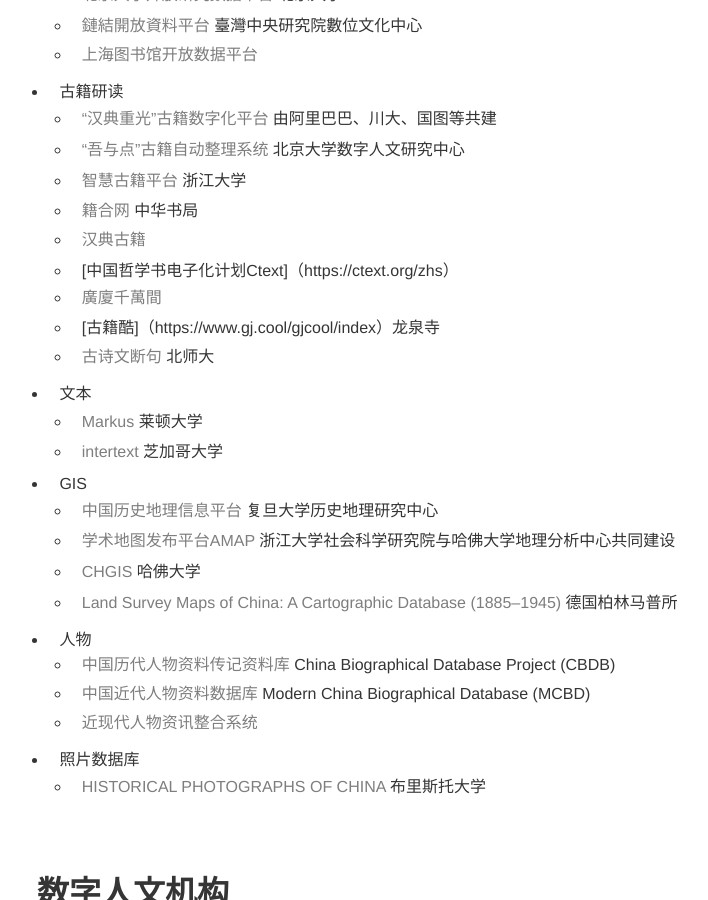
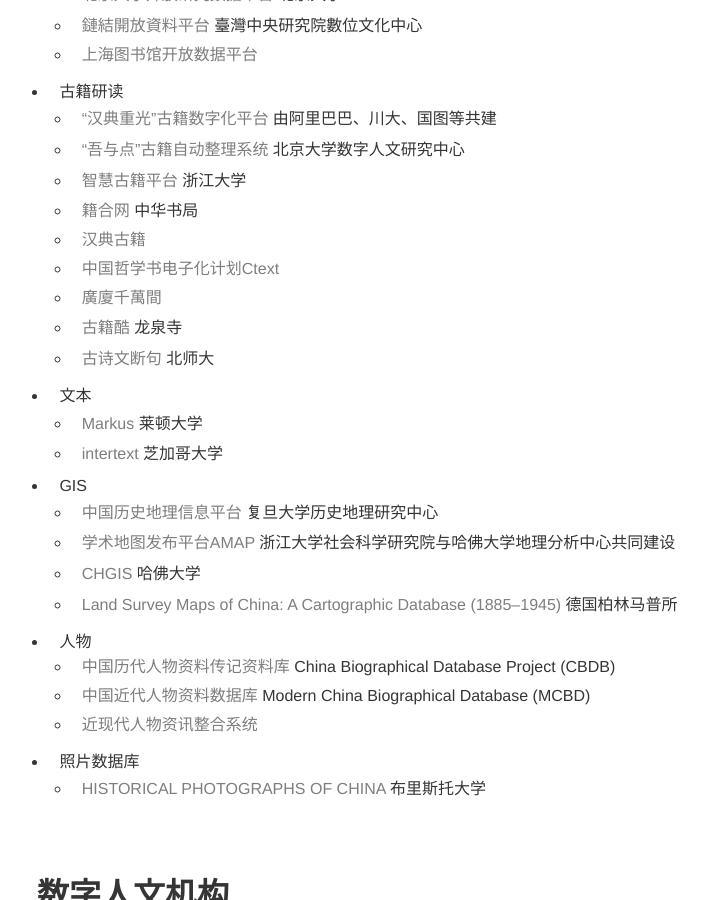
Before and after one commit to DHHD2022/DHHD2022.GitHub.io, a Jekyll site: the page built from index.md, in a window 1280 px wide and 900 px high, scrolled down 628 px. Shown: the whole window, without its empty margins (203-911 px from the left). Built offline with Jekyll 4.4.1, drawn with Linux system fonts in a browser that asks for light colours; our own code applies the rules of GitHub Pages for plain Markdown files; some of the changed lines change nothing that is shown.

Commit message:
Update index.md

```diff
--- a/index.md
+++ b/index.md
@@ -19,9 +19,9 @@
   * [智慧古籍平台](https://csab.zju.edu.cn/) 浙江大学
   * [籍合网](http://www.ancientbooks.cn/) 中华书局
   * [汉典古籍](https://gj.zdic.net/)
-  * [中国哲学书电子化计划Ctext]（https://ctext.org/zhs）
+  * [中国哲学书电子化计划Ctext](https://ctext.org/zhs)
   * [廣廈千萬間](https://tenthousandrooms.yale.edu/)
-  * [古籍酷]（https://www.gj.cool/gjcool/index）龙泉寺
+  * [古籍酷](https://www.gj.cool/gjcool/index) 龙泉寺
   * [古诗文断句](https://seg.shenshen.wiki/) 北师大
 * 文本
   * [Markus](https://dh.chinese-empires.eu/markus/beta/) 莱顿大学
```
